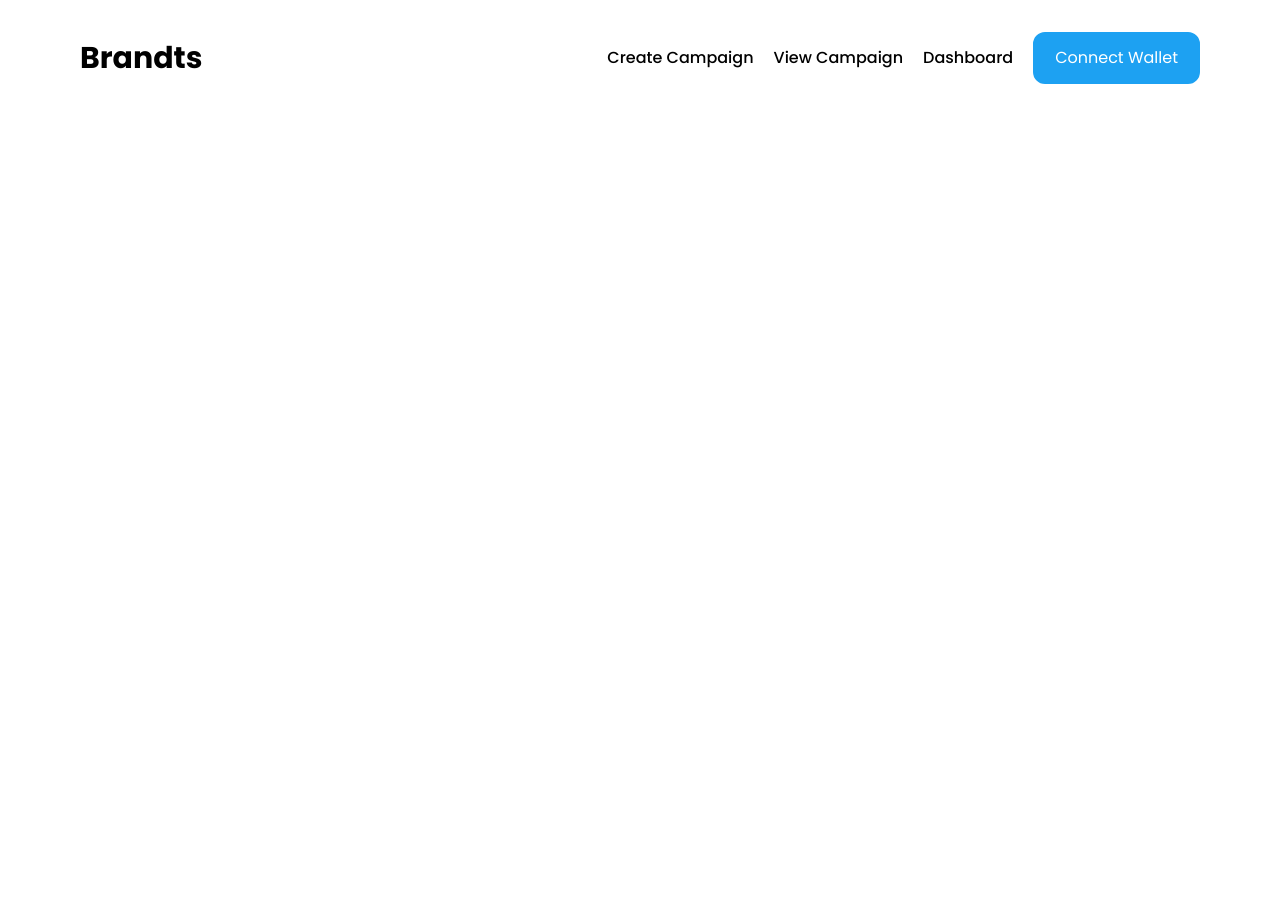
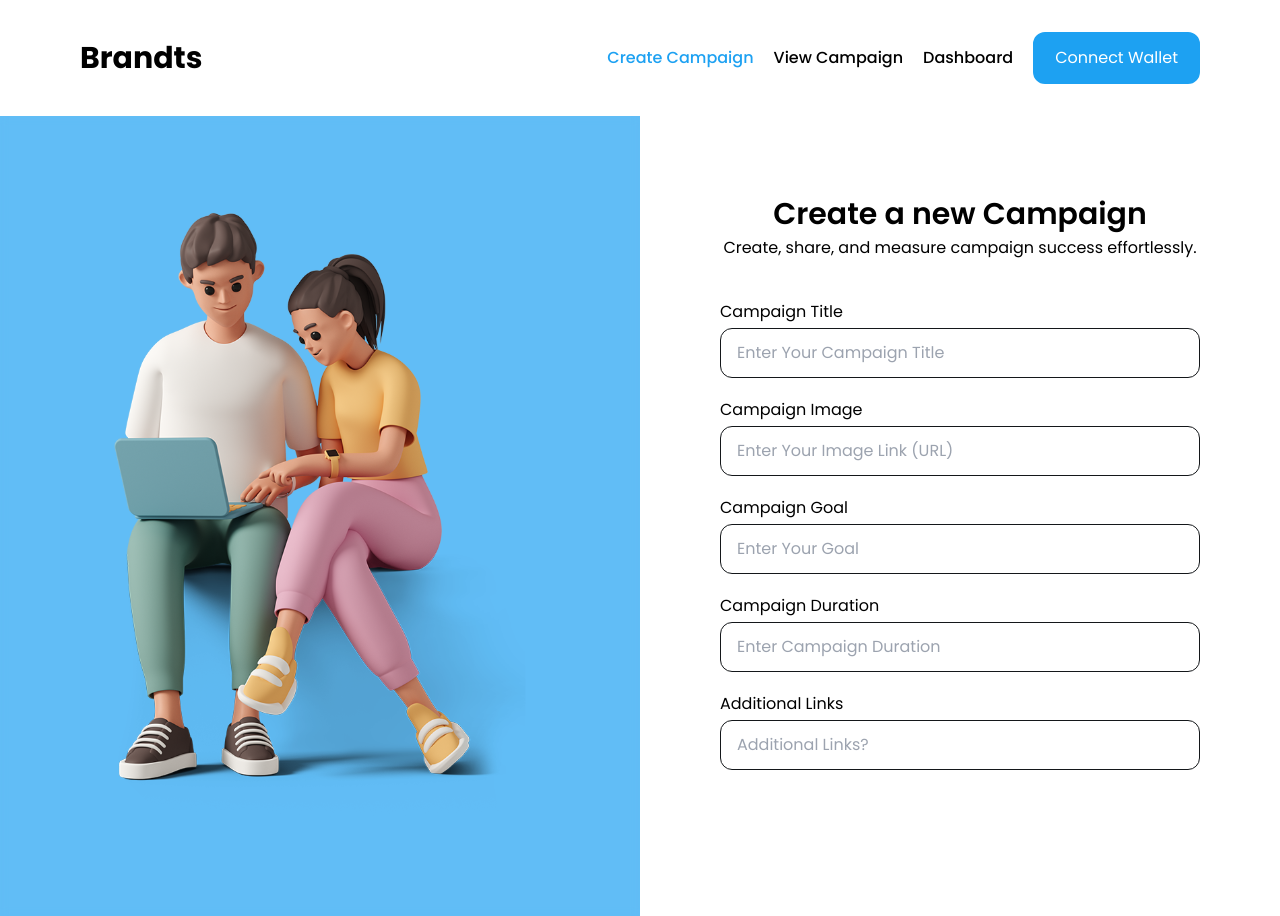
Before and after one commit to otabart/Brandts, a React (Vite) app: page /create in a window 1280 px wide. Before the commit the page ends 800 px from the top, so only its background shows below. Built offline with nearby package versions, Linux system fonts and the light colour scheme.

Commit message:
Feat: Add the dropdown props

```diff
--- a/src/App.css
+++ b/src/App.css
@@ -558,6 +558,10 @@ video {
   position: fixed;
 }
 
+.absolute {
+  position: absolute;
+}
+
 .relative {
   position: relative;
 }
@@ -574,8 +578,8 @@ video {
   top: 0px;
 }
 
-.z-10 {
-  z-index: 10;
+.top-10 {
+  top: 2.5rem;
 }
 
 .z-20 {
@@ -586,6 +590,14 @@ video {
   z-index: 50;
 }
 
+.z-\[5\] {
+  z-index: 5;
+}
+
+.m-auto {
+  margin: auto;
+}
+
 .mx-auto {
   margin-left: auto;
   margin-right: auto;
@@ -594,6 +606,10 @@ video {
 .my-4 {
   margin-top: 1rem;
   margin-bottom: 1rem;
+}
+
+.mt-1 {
+  margin-top: 0.25rem;
 }
 
 .mt-10 {
@@ -614,6 +630,11 @@ video {
 
 .flex {
   display: flex;
+}
+
+.size-80 {
+  width: 20rem;
+  height: 20rem;
 }
 
 .h-auto {
@@ -640,6 +661,10 @@ video {
   width: 32rem;
 }
 
+.w-\[90\%\] {
+  width: 90%;
+}
+
 .w-full {
   width: 100%;
 }
@@ -651,11 +676,6 @@ video {
 
 .translate-x-0 {
   --tw-translate-x: 0px;
-  transform: translate(var(--tw-translate-x), var(--tw-translate-y)) rotate(var(--tw-rotate)) skewX(var(--tw-skew-x)) skewY(var(--tw-skew-y)) scaleX(var(--tw-scale-x)) scaleY(var(--tw-scale-y));
-}
-
-.translate-x-full {
-  --tw-translate-x: 100%;
   transform: translate(var(--tw-translate-x), var(--tw-translate-y)) rotate(var(--tw-rotate)) skewX(var(--tw-skew-x)) skewY(var(--tw-skew-y)) scaleX(var(--tw-scale-x)) scaleY(var(--tw-scale-y));
 }
 
@@ -679,8 +699,16 @@ video {
   align-items: center;
 }
 
+.justify-center {
+  justify-content: center;
+}
+
 .justify-between {
   justify-content: space-between;
+}
+
+.gap-y-1 {
+  row-gap: 0.25rem;
 }
 
 .gap-y-10 {
@@ -691,10 +719,6 @@ video {
   row-gap: 1.25rem;
 }
 
-.gap-y-1 {
-  row-gap: 0.25rem;
-}
-
 .rounded-2xl {
   border-radius: 1rem;
 }
@@ -703,12 +727,12 @@ video {
   border-radius: 0.75rem;
 }
 
+.border {
+  border-width: 1px;
+}
+
 .border-2 {
   border-width: 2px;
-}
-
-.border {
-  border-width: 1px;
 }
 
 .border-b-2 {
@@ -720,9 +744,23 @@ video {
   border-color: rgb(0 0 0 / var(--tw-border-opacity));
 }
 
+.border-accentColor {
+  --tw-border-opacity: 1;
+  border-color: rgb(168 177 255 / var(--tw-border-opacity));
+}
+
+.border-bgDark {
+  --tw-border-opacity: 1;
+  border-color: rgb(20 23 26 / var(--tw-border-opacity));
+}
+
 .bg-black {
   --tw-bg-opacity: 1;
   background-color: rgb(0 0 0 / var(--tw-bg-opacity));
+}
+
+.bg-inherit {
+  background-color: inherit;
 }
 
 .bg-primaryBlue {
@@ -739,8 +777,12 @@ video {
   background-color: rgb(255 255 255 / 0.3);
 }
 
-.bg-inherit {
-  background-color: inherit;
+.bg-white\/50 {
+  background-color: rgb(255 255 255 / 0.5);
+}
+
+.p-10 {
+  padding: 2.5rem;
 }
 
 .p-3 {
@@ -753,6 +795,20 @@ video {
 
 .p-8 {
   padding: 2rem;
+}
+
+.p-14 {
+  padding: 3.5rem;
+}
+
+.px-2 {
+  padding-left: 0.5rem;
+  padding-right: 0.5rem;
+}
+
+.px-4 {
+  padding-left: 1rem;
+  padding-right: 1rem;
 }
 
 .px-5 {
@@ -775,9 +831,8 @@ video {
   padding-bottom: 1.5rem;
 }
 
-.px-2 {
-  padding-left: 0.5rem;
-  padding-right: 0.5rem;
+.text-left {
+  text-align: left;
 }
 
 .text-center {
@@ -831,12 +886,13 @@ video {
   color: rgb(29 161 242 / var(--tw-text-opacity));
 }
 
+.text-white {
+  --tw-text-opacity: 1;
+  color: rgb(255 255 255 / var(--tw-text-opacity));
+}
+
 .opacity-50 {
   opacity: 0.5;
-}
-
-.opacity-100 {
-  opacity: 1;
 }
 
 .backdrop-blur-sm {
@@ -900,6 +956,11 @@ video {
   border-color: rgb(29 161 242 / var(--tw-border-opacity));
 }
 
+.focus\:border-accentColor:focus {
+  --tw-border-opacity: 1;
+  border-color: rgb(168 177 255 / var(--tw-border-opacity));
+}
+
 .focus\:outline-none:focus {
   outline: 2px solid transparent;
   outline-offset: 2px;
@@ -909,6 +970,16 @@ video {
   .sm\:px-10 {
     padding-left: 2.5rem;
     padding-right: 2.5rem;
+  }
+
+  .sm\:px-6 {
+    padding-left: 1.5rem;
+    padding-right: 1.5rem;
+  }
+
+  .sm\:text-lg {
+    font-size: 1.125rem;
+    line-height: 1.75rem;
   }
 
   .sm\:text-sm {
@@ -987,6 +1058,11 @@ video {
     padding: 0px;
   }
 
+  .md\:px-8 {
+    padding-left: 2rem;
+    padding-right: 2rem;
+  }
+
   .md\:py-32 {
     padding-top: 8rem;
     padding-bottom: 8rem;
@@ -1012,6 +1088,16 @@ video {
     line-height: 1.25rem;
   }
 
+  .md\:text-xl {
+    font-size: 1.25rem;
+    line-height: 1.75rem;
+  }
+
+  .md\:text-primaryBlue {
+    --tw-text-opacity: 1;
+    color: rgb(29 161 242 / var(--tw-text-opacity));
+  }
+
   .md\:text-white {
     --tw-text-opacity: 1;
     color: rgb(255 255 255 / var(--tw-text-opacity));
@@ -1033,12 +1119,59 @@ video {
 }
 
 @media (min-width: 1024px) {
+  .lg\:static {
+    position: static;
+  }
+
   .lg\:mt-10 {
     margin-top: 2.5rem;
   }
 
   .lg\:mt-14 {
     margin-top: 3.5rem;
+  }
+
+  .lg\:flex {
+    display: flex;
+  }
+
+  .lg\:h-full {
+    height: 100%;
+  }
+
+  .lg\:w-\[50\%\] {
+    width: 50%;
+  }
+
+  .lg\:w-\[90\%\] {
+    width: 90%;
+  }
+
+  .lg\:flex-row {
+    flex-direction: row;
+  }
+
+  .lg\:justify-between {
+    justify-content: space-between;
+  }
+
+  .lg\:rounded-none {
+    border-radius: 0px;
+  }
+
+  .lg\:bg-white {
+    --tw-bg-opacity: 1;
+    background-color: rgb(255 255 255 / var(--tw-bg-opacity));
+  }
+
+  .lg\:px-10 {
+    padding-left: 2.5rem;
+    padding-right: 2.5rem;
+  }
+
+  .lg\:text-2xl {
+    font-size: 1.5rem;
+    line-height: 2rem;
   }
 
   .lg\:text-4xl {
@@ -1062,19 +1195,27 @@ video {
          column-gap: 1.25rem;
   }
 
+  .xl\:p-14 {
+    padding: 3.5rem;
+  }
+
+  .xl\:p-20 {
+    padding: 5rem;
+  }
+
   .xl\:px-20 {
     padding-left: 5rem;
     padding-right: 5rem;
   }
 
+  .xl\:px-4 {
+    padding-left: 1rem;
+    padding-right: 1rem;
+  }
+
   .xl\:py-40 {
     padding-top: 10rem;
     padding-bottom: 10rem;
-  }
-
-  .xl\:px-4 {
-    padding-left: 1rem;
-    padding-right: 1rem;
   }
 
   .xl\:text-3xl {
@@ -1102,3 +1243,9 @@ video {
     line-height: 1.75rem;
   }
 }
+
+@media (min-width: 1400px) {
+  .\32xl\:p-14 {
+    padding: 3.5rem;
+  }
+}
--- a/src/components/NavBar.tsx
+++ b/src/components/NavBar.tsx
@@ -1,5 +1,6 @@
 import { useState } from "react";
 import { Link } from "react-router-dom";
+import { useLocation } from 'react-router-dom';
 
 //Import Needed Icons
 import { Category2 } from "iconsax-react";
@@ -10,6 +11,8 @@ const NavBar = () => {
   const toggleMenu = () => {
     setIsOpen((prev) => !prev);
   };
+
+  const location = useLocation();
 
   return (
     <main className="relative">
@@ -32,19 +35,19 @@ const NavBar = () => {
           <nav className="flex flex-col gap-y-5 md:gap-y-0 md:flex-row md:items-center md:gap-x-3 xl:gap-x-5 mt-20 md:mt-0">
             <Link
               to="create"
-              className="font-medium hover:text-white md:hover:text-primaryBlue"
+              className={`${location.pathname === "/create" && "text-white md:text-primaryBlue"} font-medium hover:text-white md:hover:text-primaryBlue`}
             >
               Create Campaign
             </Link>
             <Link
               to="view"
-              className="font-medium hover:text-white md:hover:text-primaryBlue"
+              className={`${location.pathname === "/view" && "text-white md:text-primaryBlue"} font-medium hover:text-white md:hover:text-primaryBlue`}
             >
               View Campaign
             </Link>
             <Link
               to="dashboard"
-              className="font-medium hover:text-white md:hover:text-primaryBlue"
+              className={`${location.pathname === "/dashboard" && "text-white md:text-primaryBlue"} font-medium hover:text-white md:hover:text-primaryBlue`}
             >
               Dashboard
             </Link>
--- a/src/components/create/CreateForm.tsx
+++ b/src/components/create/CreateForm.tsx
@@ -0,0 +1,33 @@
+//Import Needed Components
+import Input from "./Input";
+
+//Import Needed Images
+import createImage from "../../../public/images/create.svg";
+
+const CreateForm = () => {
+  return (
+    <main className="relative h-screen lg:flex lg:flex-row lg:justify-between bg-primaryBlue">
+      <div className="w-full lg:w-[50%] backdrop-blur-sm bg-white/30 py-6 h-full flex items-center justify-center">
+        <img
+          src={createImage}
+          alt="Hero Section Image"
+          className="m-auto py-6"
+        />
+      </div>
+      <div className="absolute h-auto size-80 rounded-xl top-10 z-[5] w-[90%] lg:rounded-none lg:h-full lg:static lg:w-[50%] backdrop-blur-sm bg-white/50 lg:bg-white p-10 px-4 sm:px-6 md:px-8 lg:px-10 xl:p-20 text-center">
+        <p className="font-semibold text-base sm:text-lg md:text-xl lg:text-2xl xl:text-3xl">Create a new Campaign</p>
+        <p className="text-xs md:text-sm xl:text-base mt-1">Create, share, and measure campaign success effortlessly.</p>
+
+        <form action="" className="mt-10 text-left flex flex-col gap-y-5 mx-auto">
+            <Input type="text" id="title" placeholder="Enter Your Campaign Title" label="Campaign Title" required={true} otherClass="bg-white rounded-xl"/>
+            <Input type="text" id="image" placeholder="Enter Your Image Link (URL)" label="Campaign Image" required={true} otherClass="bg-white rounded-xl"/>
+            <Input type="text" id="goal" placeholder="Enter Your Goal" label="Campaign Goal" required={true} otherClass="bg-white rounded-xl"/>
+            <Input type="text" id="duration" pattern="\d+" title="Please enter only numbers (0-9)" placeholder="Enter Campaign Duration" label="Campaign Duration" required={true} otherClass="bg-white rounded-xl"/>
+            <Input type="text" id="additionalLinks" placeholder="Additional Links?" label="Additional Links" required={true} otherClass="bg-white rounded-xl"/>
+        </form>
+      </div>
+    </main>
+  );
+};
+
+export default CreateForm;
--- a/src/components/create/Input.tsx
+++ b/src/components/create/Input.tsx
@@ -26,7 +26,7 @@ const Input = ({
         onChange={onChange}
         pattern={pattern}
         title={title}
-        className={`bg-inherit px-2 xl:px-4 py-3 border duration-300 focus:border-primaryBlue focus:outline-none ${widthClass} ${otherClass}`}
+        className={`w-full bg-inherit px-2 xl:px-4 py-3 border border-bgDark duration-300 focus:border-accentColor focus:outline-none ${widthClass} ${otherClass}`}
         required={required}
       />
     </main>
--- /dev/null
+++ b/src/pages/create/Create.tsx
@@ -0,0 +1,13 @@
+//Import Needed Components
+import CreateForm from "../../components/create/CreateForm";
+
+
+const Create = () => {
+    return (
+        <main>
+            <CreateForm />
+        </main>
+     );
+}
+
+export default Create;
--- a/src/routing/Routing.tsx
+++ b/src/routing/Routing.tsx
@@ -2,6 +2,7 @@ import { Route, Routes } from "react-router-dom";
 
 //Import Pages
 import Home from "../pages/homepage/Home";
+import Create from "../pages/create/Create";
 
 //Import Components
 import NavBar from "../components/NavBar";
@@ -13,6 +14,7 @@ export default function Routing() {
             <NavBar />
             <Routes>
                 <Route path="/" element={<Home />} />
+                <Route path="/create" element={<Create />} />
             </Routes>
         </>
     );
```
Also changed, not shown: src/types/default.ts (+13 -2 lines), src/components/create/Dropdown.tsx (added).
